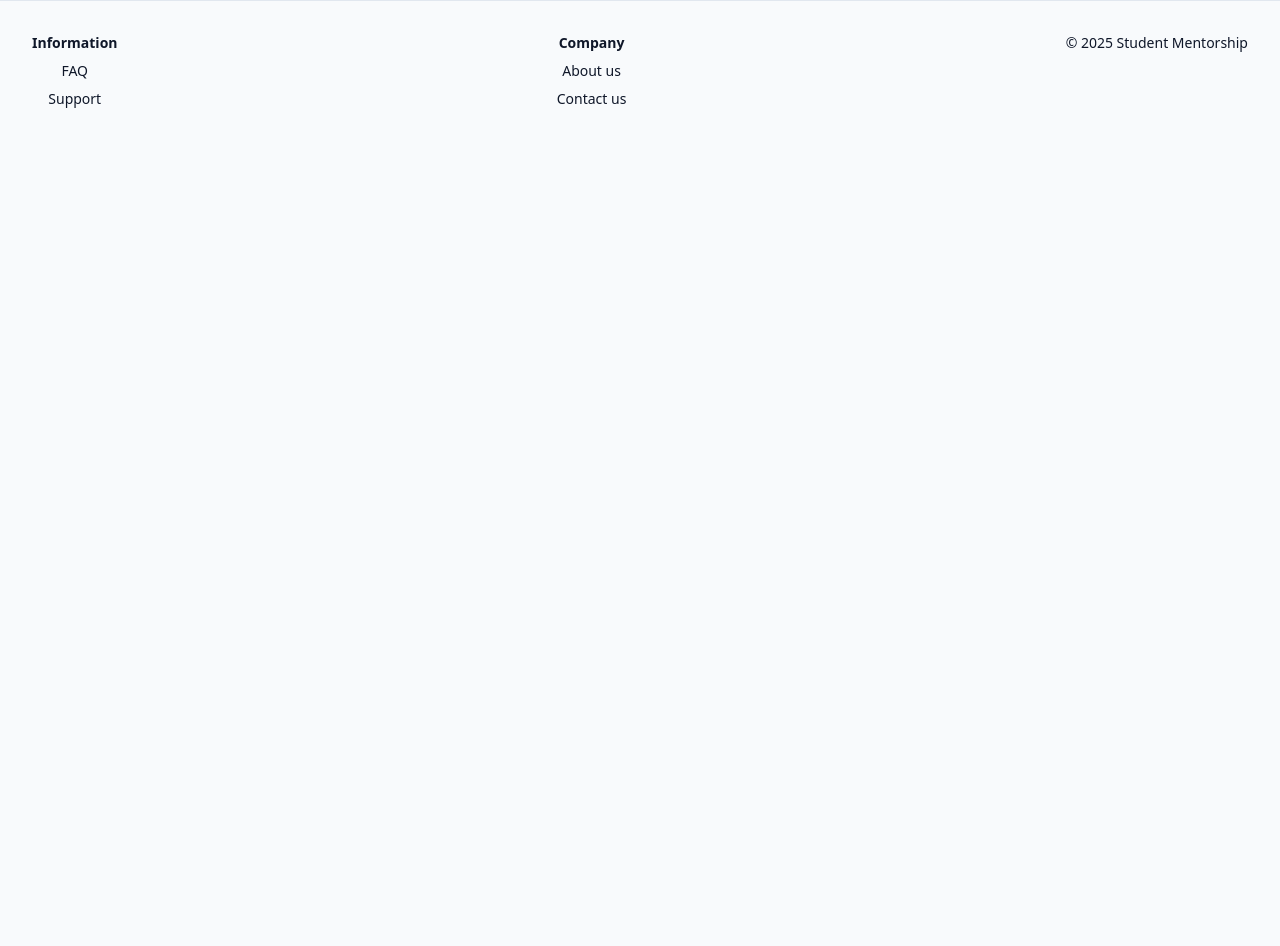
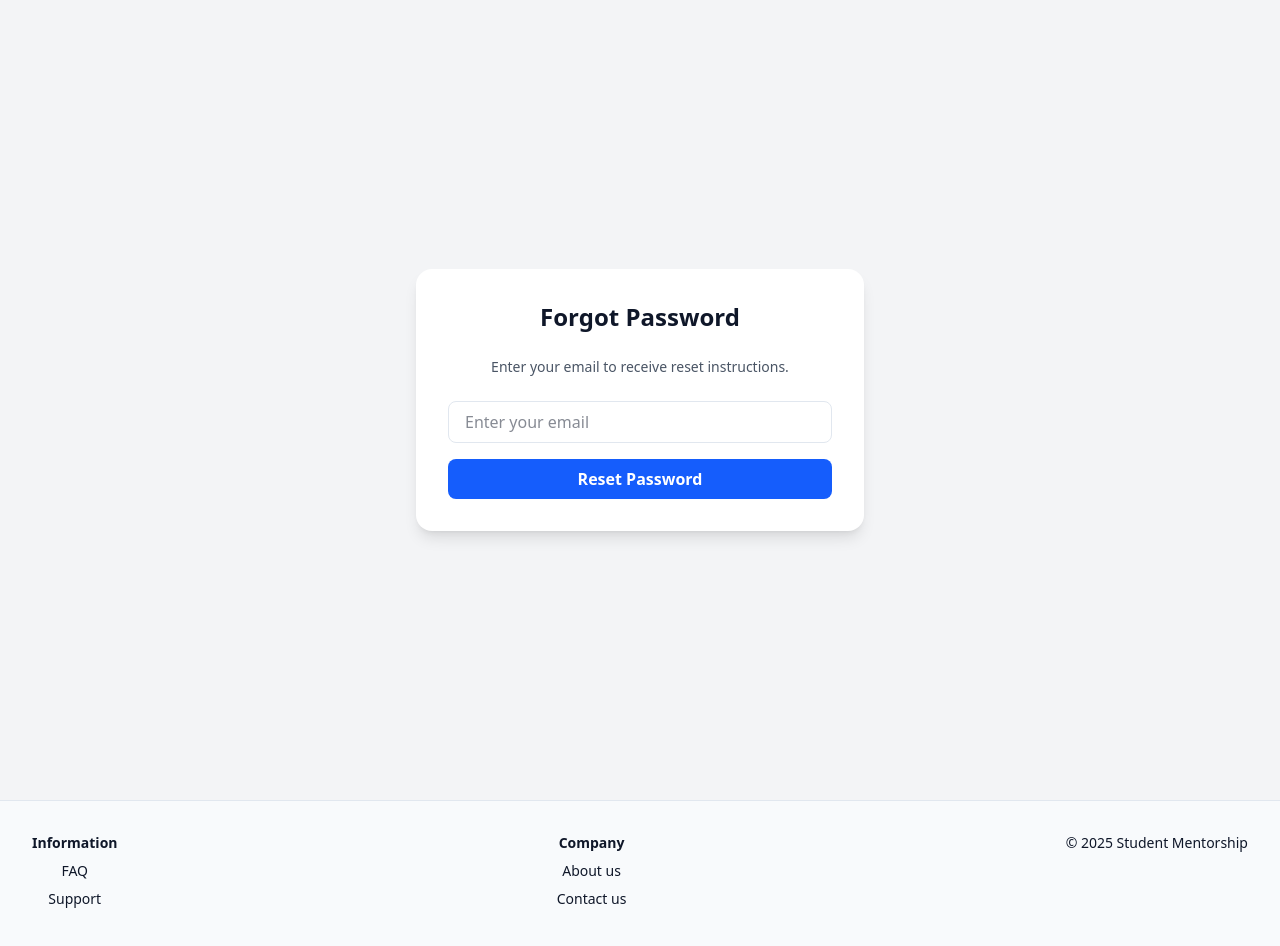
Before and after one commit to tewmih/student-mentorship-management, a React (Vite) app in the folder studentMentership/frontend/: page /forgot in a window 1280 px wide. Shown: the top 946 px of the page. Before the commit the page ends 800 px from the top, so only its background shows below. Built offline with nearby package versions, Linux system fonts and the light colour scheme; no server answers.

Commit message:
forget amended

```diff
--- a/studentMentership/frontend/src/App.jsx
+++ b/studentMentership/frontend/src/App.jsx
@@ -55,7 +55,7 @@ function App() {
         <Routes>
           <Route path="/" element={<Home />} />
           <Route path="/login" element={<Login setTokenState={setTokenState}/>} />
-          <Route path="/forget" element={<Forgot />} />
+          <Route path="/forgot" element={<Forgot />} />
           <Route path="/reset-password/:token" element={<ResetPassword />} />
 
           {/* Protected Routes */}
--- a/studentMentership/frontend/src/components/Login.jsx
+++ b/studentMentership/frontend/src/components/Login.jsx
@@ -98,7 +98,7 @@ function Login() {
 
         {/* Forgot Password */}
         <div className="text-center mt-4">
-          <Link to="/forget" className="text-blue-500 hover:underline text-sm">
+          <Link to="/forgot" className="text-blue-500 hover:underline text-sm">
             Forgot Password?
           </Link>
         </div>
```
